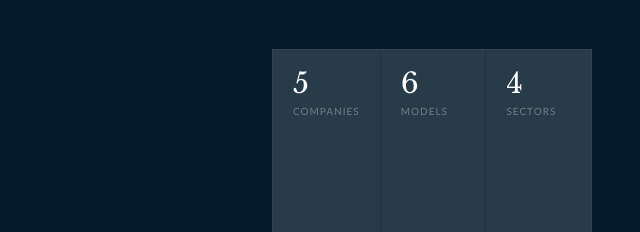
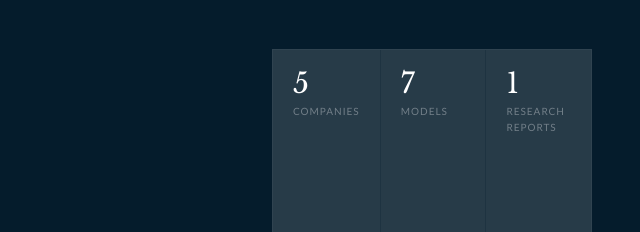
Before and after one commit to tw-finance/tw-finance.github.io, a plain HTML site: page index.html in a window 1280 px wide. Shown: the part 126-358 px from the top of the page, 640-1280 px from the left. Drawn offline with nearby package versions, Linux system fonts and the light colour scheme.

Commit message:
Add files via upload

```diff
--- a/index.html
+++ b/index.html
@@ -219,7 +219,7 @@ a { color:inherit; }
         <li><span class="chk chk-done">✓</span>Terminal value (Gordon growth &amp; exit multiple)</li>
         <li><span class="chk chk-done">✓</span>WACC × TGR sensitivity (MU)</li>
         <li><span class="chk chk-done">✓</span>Trading comps &amp; blended target (MU)</li>
-        <li><span class="chk chk-pend">○</span>Written research reports (PDF)</li>
+        <li><span class="chk chk-done">✓</span>Written equity research report (MU)</li>
       </ul>
     </div>
 
@@ -278,9 +278,13 @@ const ENTRIES = [
     ],
     extra: "Earlier standalone DCF (Jan 22, 2026, $397.58 price): low $338.31 · mid $412.46 · high $460.33 · \"crazy-rich\" $546.98.",
     models: [
-      { label: "Excel Model (.xlsx)", name: "Micron Full Valuation Model", file: "models/MU-Full-Valuation-Model.xlsx",
+      { label: "PDF Report", name: "Equity Research: Micron Technology (MU)", file: "Micron Technology (NASDAQ MU) - Equity Research Report.pdf", view: true,
+        desc: "Full written equity research report on Micron Technology (NASDAQ: MU)." },
+      { label: "Excel Model (.xlsx)", name: "Micron Financial Model", file: "Micron Technology (NASDAQ MU) - Financial Model.xlsx",
+        desc: "Financial model supporting the Micron equity research report." },
+      { label: "Excel Model (.xlsx)", name: "Micron Full Valuation Model", file: "MU-Full-Valuation-Model.xlsx",
         desc: "Inputs, FactSet WACC build, operating forecast, DCF with sensitivity, bear/base/bull scenarios, trading comps, segment and industry analysis." },
-      { label: "Excel Model (.xlsx)", name: "Micron DCF (January 2026)", file: "models/MU-DCF.xlsx",
+      { label: "Excel Model (.xlsx)", name: "Micron DCF (January 2026)", file: "MU-DCF.xlsx",
         desc: "Four-scenario DCF with WACC × terminal growth sensitivity grid, historical and forecast income statement, cash flow and balance sheet." }
     ]
   },
@@ -300,7 +304,7 @@ const ENTRIES = [
       "Calendar-year forecast to 2031 with segment revenue build"
     ],
     models: [
-      { label: "Excel Model (.xlsx)", name: "NVIDIA DCF Model", file: "models/NVDA-DCF.xlsx",
+      { label: "Excel Model (.xlsx)", name: "NVIDIA DCF Model", file: "NVDA-DCF.xlsx",
         desc: "Scenario-switch DCF, WACC build, historical income statement and cash flow, revenue model, charts and news log." }
     ]
   },
@@ -318,7 +322,7 @@ const ENTRIES = [
       "Forecast to 2030 from historical and estimated income statement and cash flow"
     ],
     models: [
-      { label: "Excel Model (.xlsx)", name: "Novo Nordisk DCF Model", file: "models/NVO-DCF.xlsx",
+      { label: "Excel Model (.xlsx)", name: "Novo Nordisk DCF Model", file: "NVO-DCF.xlsx",
         desc: "Scenario-switch DCF, WACC build, historical and estimated income statement and cash flow, share data." }
     ]
   },
@@ -338,7 +342,7 @@ const ENTRIES = [
       "Forecast to 2030 reflecting cloud infrastructure revenue ramp"
     ],
     models: [
-      { label: "Excel Model (.xlsx)", name: "Oracle DCF Model", file: "models/ORCL-DCF.xlsx",
+      { label: "Excel Model (.xlsx)", name: "Oracle DCF Model", file: "ORCL-DCF.xlsx",
         desc: "Scenario-switch DCF, WACC build, historical and estimated income statement and cash flow, charts." }
     ]
   },
@@ -358,7 +362,7 @@ const ENTRIES = [
       "Conservative: WACC 9.0%, TGR 2.0% · Optimistic: WACC 7.0%, TGR 3.0%"
     ],
     models: [
-      { label: "Excel Model (.xlsx)", name: "Meta DCF Model", file: "models/META-DCF.xlsx",
+      { label: "Excel Model (.xlsx)", name: "Meta DCF Model", file: "META-DCF.xlsx",
         desc: "Scenario-switch DCF, WACC build, revenue model, historical income statement and cash flow, charts." }
     ]
   }
@@ -371,8 +375,8 @@ const pct = (v, p) => { const x = (v / p - 1) * 100; return `<span class="${x >=
 const sectors = [...new Set(ENTRIES.map(e => e.sector))];
 let active = "All";
 
-const nModels = ENTRIES.reduce((n, e) => n + e.models.length, 0);
-$("hero-stats").innerHTML = [[ENTRIES.length, "Companies"], [nModels, "Models"], [sectors.length, "Sectors"]]
+const nModels = ENTRIES.reduce((n, e) => n + e.models.filter(m => !m.view).length, 0);
+$("hero-stats").innerHTML = [[ENTRIES.length, "Companies"], [nModels, "Models"], [ENTRIES.reduce((n, e) => n + e.models.filter(m => m.view).length, 0), "Research Reports"]]
   .map(([v, l]) => `<div class="hero-stat"><div class="hero-stat-val">${v}</div><div class="hero-stat-lbl">${l}</div></div>`).join("");
 
 $("filters").innerHTML = ["All", ...sectors].map(c =>
@@ -424,7 +428,7 @@ function card(e) {
           <span class="pill">${m.label}</span>
           <h4>${m.name}</h4>
           <p>${m.desc}</p>
-          <a class="btn-dark" href="${m.file}" download>Download Model</a>
+          <div>${m.view ? `<a class="btn-dark" href="${encodeURI(m.file)}" target="_blank" rel="noopener">View PDF</a> ` : ""}<a class="btn-dark" href="${encodeURI(m.file)}" download>${m.view ? "Download" : "Download Model"}</a></div>
         </div>`).join("")}</div>
       </div>
     </div>
```
